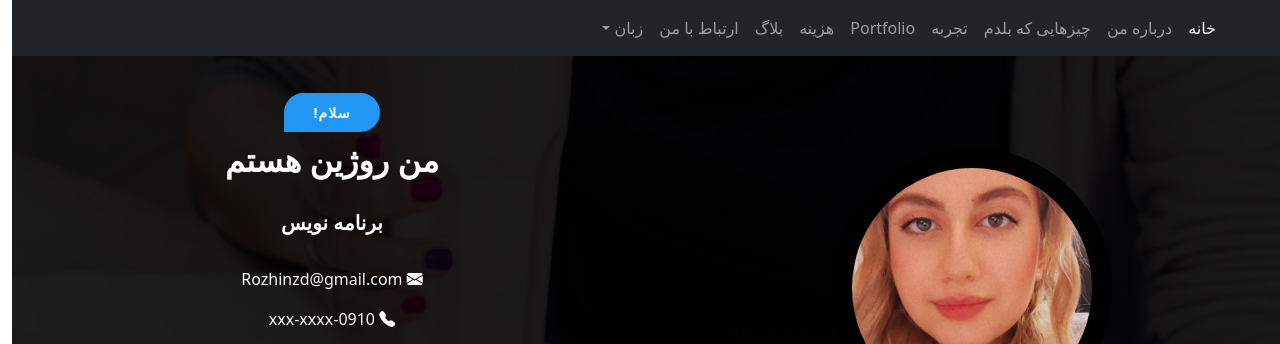
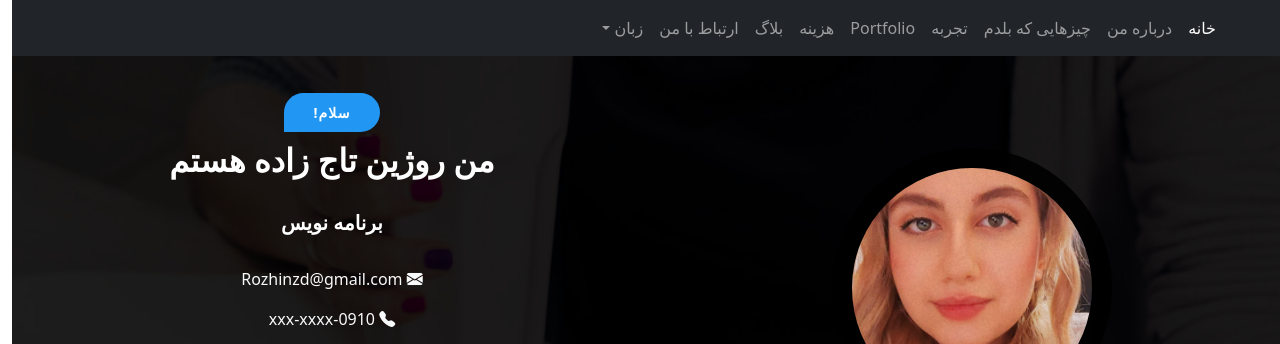
Before and after one commit to rozhin-tajzadeh/rozhin-tajzadeh.github.io, a plain HTML site: page indexrtl.html in a window 1280 px wide. Shown: the top 344 px of the page. Drawn offline with nearby package versions, Linux system fonts and the light colour scheme.

Commit message:
some minor changes in intro section

```diff
--- a/indexrtl.html
+++ b/indexrtl.html
@@ -67,7 +67,7 @@
             </div>
             <div class="col-12 col-sm-6 text-center margin-6">
             <span class="span1 align-content-center margin-6">سلام!</span>
-                <p class="text-white mt-3 h2 fw-bold">من روژین هستم</p>
+                <p class="text-white mt-3 h2 fw-bold">من روژین تاج زاده هستم</p>
                 <br>
                 <p class="fw-bold h5">برنامه نویس</p>
                 <br>
```
